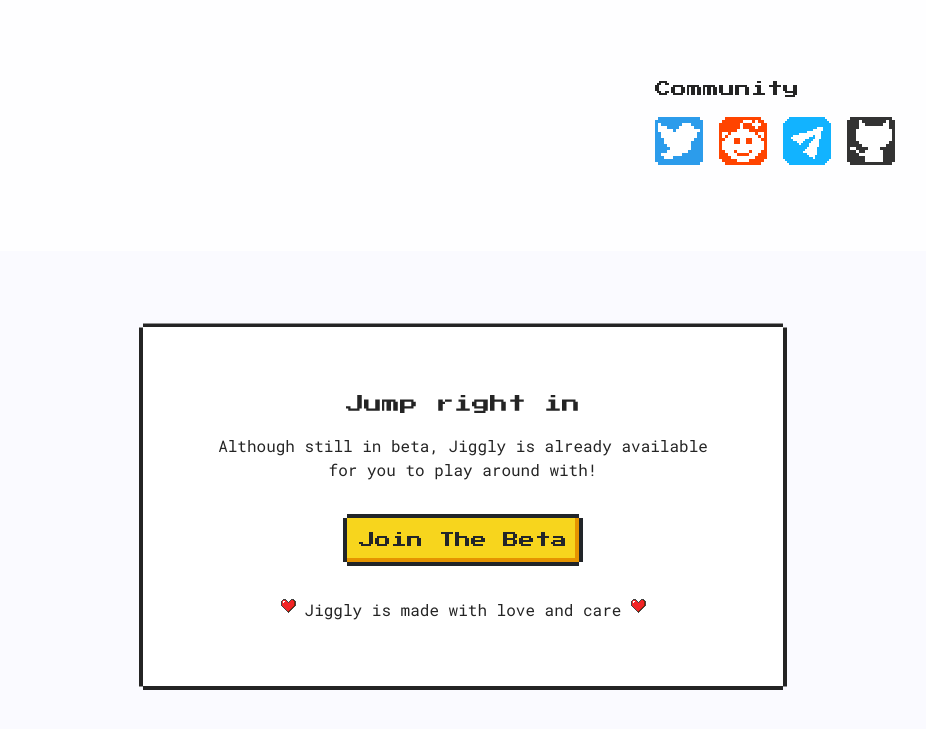
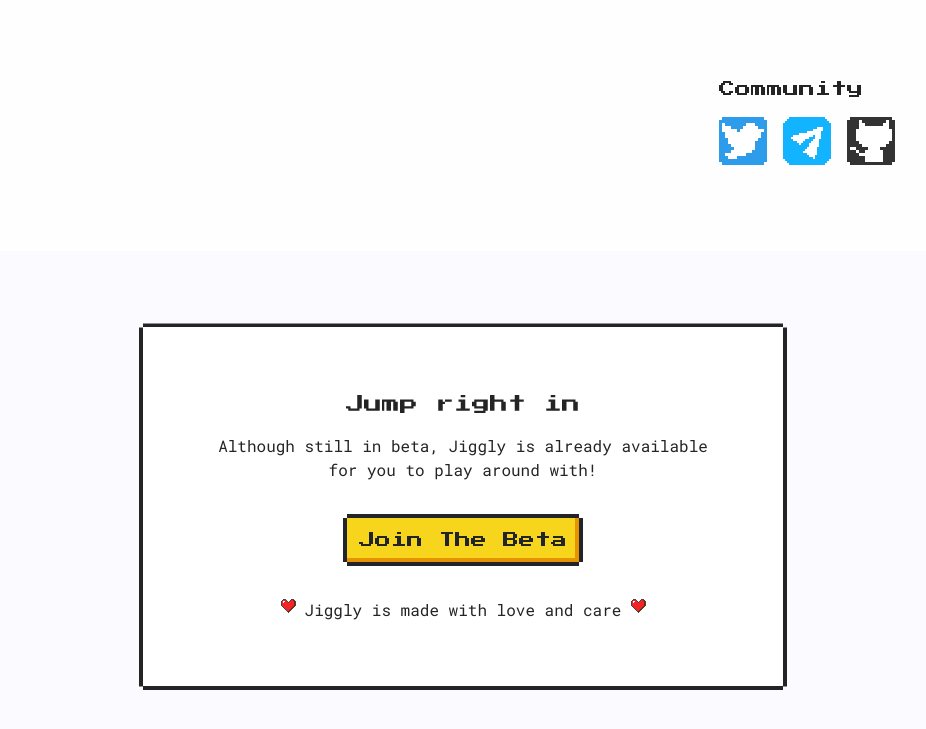
Before and after one commit to JigglyTheDuck/swaptunes, a website built with Vite: page index.html in a window 1280 px wide. Shown: the part 1983-2712 px from the top of the page, without its empty margins (177-1103 px from the left). Built offline with nearby package versions, Linux system fonts and the light colour scheme.

Commit message:
remove reddit

```diff
--- a/index.html
+++ b/index.html
@@ -151,13 +151,6 @@
             >
               <i class="nes-icon twitter is-medium"></i>
             </a>
-            <a
-              href="https://www.reddit.com/r/JigglyTheDuck/"
-              rel="noreferer"
-              target="_blank"
-            >
-              <i class="nes-icon reddit is-medium"></i>
-            </a>
             <a href="https://t.me/JigglyTheDuck" rel="noreferer" target="_blank">
               <img src="/telegram-logo.png" class="tgram" alt="telegram" />
             </a>
```
